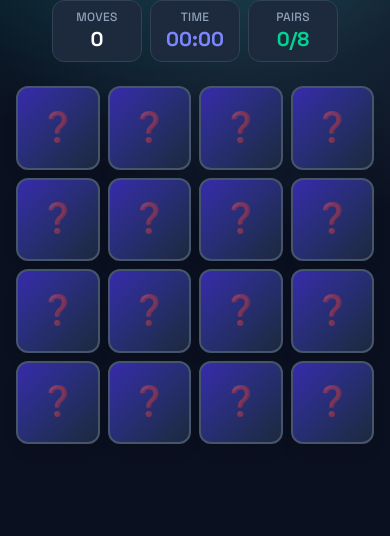
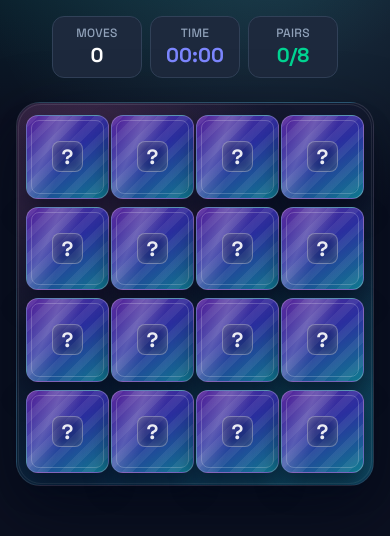
Before and after one commit to mazidul36i/classic-games, a React (Vite) app: page /play/card-flip in a window 390 px wide. Shown: the part 153-689 px from the top of the page. Built offline with nearby package versions, Linux system fonts and the light colour scheme; no server answers.

Commit message:
Enhance CardFlipPage UI and animations
- Updated layout styles for better responsiveness and alignment.
- Added interactive hover and click effects to cards.
- Improved card flip animations with staggered transitions.
- Refined card face and back visuals with gradients and shadows.

```diff
--- a/src/components/game/Card.tsx
+++ b/src/components/game/Card.tsx
@@ -17,9 +17,9 @@ const sizeMap = {
 
 export default function Card({ card, onClick, size = "md", disabled = false }: CardProps) {
   const sizeClass = sizeMap[size];
-  const valueTextClass =
-    size === "fluid" ? "text-[length:calc(var(--card-size)*0.45)]" : "";
+  const valueTextClass = size === "fluid" ? "text-[length:calc(var(--card-size)*0.45)]" : "";
   const isRevealed = card.isFlipped || card.isMatched;
+  const isInteractive = !disabled && !isRevealed;
 
   const handleClick = () => {
     if (!disabled && !card.isFlipped && !card.isMatched) {
@@ -29,48 +29,60 @@ export default function Card({ card, onClick, size = "md", disabled = false }: C
 
   return (
     <div
-      className={ `card-scene ${ sizeClass } cursor-pointer select-none` }
+      className={ `card-scene ${ sizeClass } select-none ${ isInteractive ? "cursor-pointer" : "cursor-default" }` }
       onClick={ handleClick }
     >
       <motion.div
         className="card-inner w-full h-full"
         initial={ false }
-        animate={ { rotateY: isRevealed ? 180 : 0 } }
-        transition={ { duration: 0.45, ease: "easeInOut" } }
+        animate={ { rotateY: isRevealed ? 180 : 0, scale: card.isMatched ? 1.03 : 1 } }
+        whileHover={ isInteractive ? { y: -4, scale: 1.025 } : undefined }
+        whileTap={ isInteractive ? { scale: 0.97 } : undefined }
+        transition={ { duration: 0.4, ease: "easeInOut" } }
         style={ { transformStyle: "preserve-3d" } }
       >
         {/* Front (hidden face) */ }
         <div
-          className="card-face w-full h-full flex items-center justify-center rounded-xl border-2 border-slate-600 bg-linear-to-br from-indigo-800 to-slate-800 shadow-lg"
+          className="card-face relative overflow-hidden w-full h-full flex items-center justify-center rounded-xl border border-fuchsia-100/30 bg-[linear-gradient(150deg,#5b2a9d_0%,#2a2f9f_46%,#0f7b8f_100%)] shadow-[0_14px_24px_rgba(4,8,28,0.58)]"
           style={ { backfaceVisibility: "hidden" } }
         >
-          <span
-            className={
-              size === "fluid"
-                ? "text-[length:calc(var(--card-size)*0.35)] opacity-40"
-                : "text-2xl opacity-40"
-            }
-          >
-            ❓
-          </span>
+          <div className="pointer-events-none absolute inset-1 rounded-lg border border-white/20" />
+          <div
+            className="pointer-events-none absolute inset-0 opacity-40 bg-[repeating-linear-gradient(135deg,rgba(255,255,255,0.16)_0,rgba(255,255,255,0.16)_8px,transparent_8px,transparent_16px)]" />
+          <div
+            className="pointer-events-none absolute inset-0 bg-[linear-gradient(115deg,transparent_10%,rgba(255,255,255,0.22)_30%,transparent_50%)]" />
+          <div
+            className="absolute grid h-[38%] w-[38%] place-items-center rounded-lg border border-white/35 bg-slate-900/25 shadow-[inset_0_1px_8px_rgba(255,255,255,0.2)]">
+            <span className="text-[55%] font-bold text-white/90">?</span>
+          </div>
         </div>
 
         {/* Back (revealed face) */ }
         <div
-          className={ `card-back card-face w-full h-full flex items-center justify-center rounded-xl border-2 shadow-lg
-            ${ card.isMatched
-            ? "border-emerald-500 bg-emerald-900/60"
-            : "border-indigo-400 bg-slate-800"
+          className={ `card-back card-face relative overflow-hidden w-full h-full flex items-center justify-center rounded-xl border shadow-lg ${
+            card.isMatched
+              ? "border-cyan-200/75 bg-[linear-gradient(155deg,#152238_0%,#17365a_52%,#104d63_100%)] shadow-[0_0_0_1px_rgba(56,189,248,0.28),0_12px_24px_rgba(2,6,23,0.45)]"
+              : "border-slate-300/25 bg-[linear-gradient(155deg,#111b33_0%,#1a2a49_52%,#22355c_100%)] shadow-[0_12px_20px_rgba(2,6,23,0.42)]"
           }` }
           style={ { backfaceVisibility: "hidden", transform: "rotateY(180deg)" } }
         >
+          <div className="pointer-events-none absolute inset-0.75 rounded-[10px] border border-cyan-100/18" />
+          <div
+            className="pointer-events-none absolute inset-0 bg-[linear-gradient(to_bottom,rgba(255,255,255,0.14),transparent_42%)]" />
+          <div
+            className="pointer-events-none absolute inset-0 opacity-18 bg-[linear-gradient(rgba(148,163,184,0.5)_1px,transparent_1px),linear-gradient(90deg,rgba(148,163,184,0.5)_1px,transparent_1px)] bg-size-[9px_9px]" />
           { card.color ? (
             <div
-              className="w-10 h-10 rounded-full shadow-md"
-              style={ { backgroundColor: card.color } }
+              className="h-[58%] w-[58%] rounded-full border-2 border-white/55 shadow-[0_8px_16px_rgba(0,0,0,0.24)]"
+              style={ {
+                backgroundColor: card.color,
+                boxShadow: `inset 0 0 0 3px rgba(255,255,255,0.2), 0 8px 16px rgba(2,6,23,0.35)`,
+              } }
             />
           ) : (
-            <span className={ `${ valueTextClass || (sizeClass.includes("text") ? "" : "text-3xl") } leading-none` }>
+            <span
+              className={ `${ valueTextClass || (sizeClass.includes("text") ? "" : "text-3xl") } leading-none font-black ${ card.isMatched ? "text-cyan-200" : "text-slate-100" } drop-shadow-[0_2px_8px_rgba(2,6,23,0.6)]` }
+            >
               { card.value }
             </span>
           ) }
--- a/src/pages/CardFlipPage.tsx
+++ b/src/pages/CardFlipPage.tsx
@@ -78,7 +78,7 @@ export default function CardFlipPage() {
   };
 
   return (
-    <div className="flex flex-col items-center gap-6 py-6 px-4">
+    <div className="max-w-lg mx-auto px-4 py-10 flex flex-col items-center gap-6">
       {/* Header */}
       <div className="flex items-center justify-between w-full max-w-3xl">
         <button
@@ -101,15 +101,31 @@ export default function CardFlipPage() {
 
       {/* Game Board */}
       <motion.div
-        className={`grid w-fit mx-auto ${colClass} gap-2 sm:gap-3 place-items-center`}
-        style={boardStyle}
-        initial={{ opacity: 0, y: 20 }}
-        animate={{ opacity: 1, y: 0 }}
+        className="relative rounded-3xl border border-white/12 bg-[linear-gradient(155deg,rgba(28,27,55,0.88),rgba(15,23,42,0.9)_45%,rgba(12,74,110,0.78))] px-3 py-3 sm:px-4 sm:py-4 shadow-[0_24px_64px_rgba(2,8,23,0.58)]"
+        initial={{ opacity: 0, y: 24, scale: 0.98 }}
+        animate={{ opacity: 1, y: 0, scale: 1 }}
         transition={{ duration: 0.4 }}
       >
-        {cards.map((card) => (
-          <Card key={card.id} card={card} onClick={flipCard} size={cardSize} disabled={isLocked || isComplete} />
-        ))}
+        <div className="pointer-events-none absolute inset-0 rounded-3xl bg-[radial-gradient(circle_at_18%_14%,rgba(244,114,182,0.18),transparent_44%),radial-gradient(circle_at_84%_88%,rgba(45,212,191,0.16),transparent_48%)]" />
+        <div className="pointer-events-none absolute inset-[1px] rounded-[calc(1.5rem-1px)] border border-white/10" />
+        <motion.div
+          className={`relative z-10 grid w-fit mx-auto ${colClass} gap-2 sm:gap-3 place-items-center`}
+          style={boardStyle}
+          initial={{ opacity: 0 }}
+          animate={{ opacity: 1 }}
+          transition={{ duration: 0.35, delay: 0.08 }}
+        >
+          {cards.map((card, index) => (
+            <motion.div
+              key={card.id}
+              initial={{ opacity: 0, y: 10, scale: 0.95 }}
+              animate={{ opacity: 1, y: 0, scale: 1 }}
+              transition={{ duration: 0.2, delay: Math.min(index * 0.012, 0.28) }}
+            >
+              <Card card={card} onClick={flipCard} size={cardSize} disabled={isLocked || isComplete} />
+            </motion.div>
+          ))}
+        </motion.div>
       </motion.div>
 
       <WinModal
```
